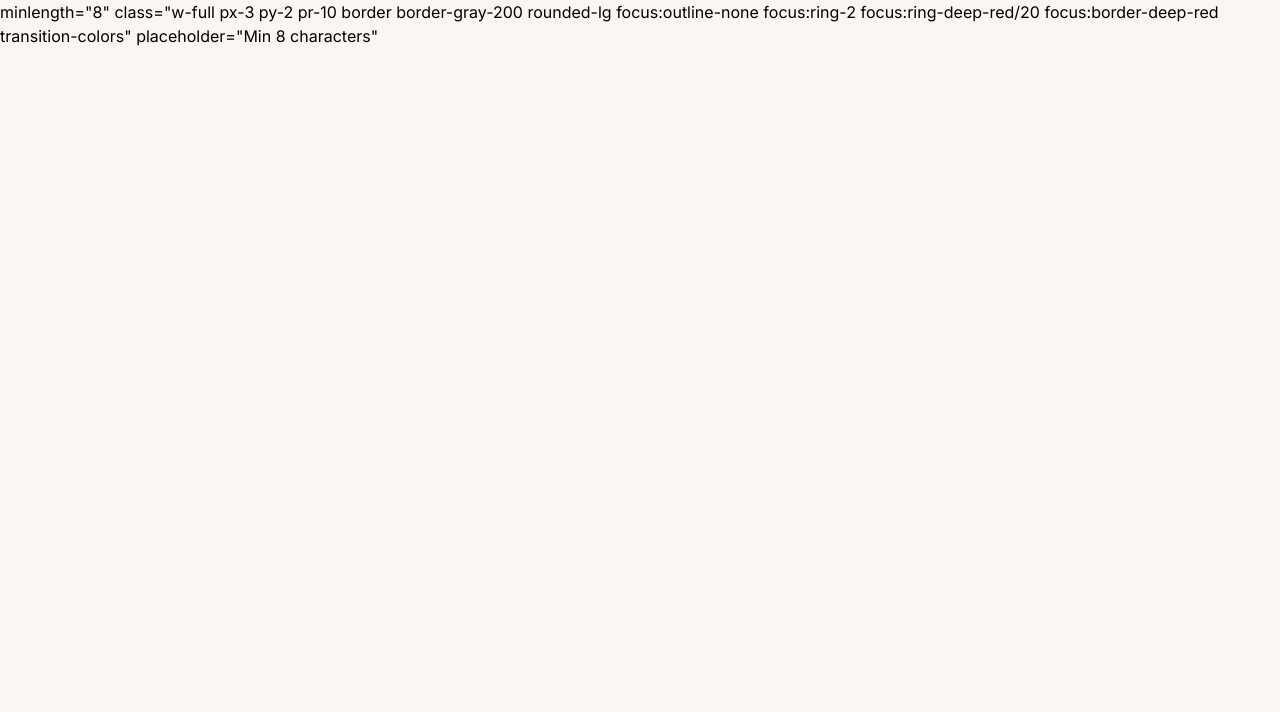
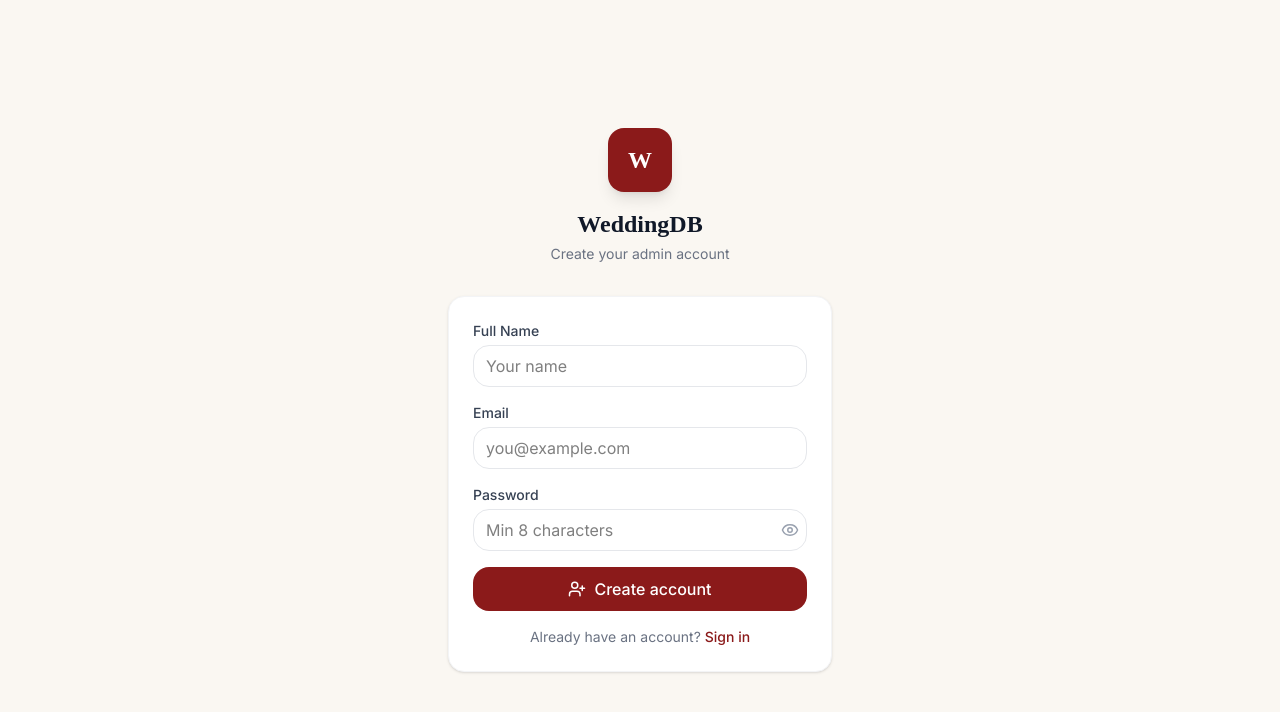
Before and after one commit to DarknessKiller/WeddingDB, a SvelteKit app in the folder frontend/: page /register in a window 1280 px wide. Shown: the top 712 px of the page. Built offline with nearby package versions, Linux system fonts and the light colour scheme.

Commit message:
no-mistakes(review): Fixed 3 findings: CORS max-age header, register minlength 6→8, refresh forcePasswordChange redirect

```diff
--- a/frontend/src/lib/api/client.ts
+++ b/frontend/src/lib/api/client.ts
@@ -1,7 +1,48 @@
-if (data.forcePasswordChange) {
+import { getAuth, setAuth, clearAuth } from '$lib/stores';
+import { setWeddingId } from '$lib/stores/weddingId';
+
+const BASE = '';
+
+export function getAccessToken(): string {
+	const { accessToken } = getAuth();
+	return accessToken ?? '';
+}
+
+export async function apiFetch(path: string, opts: RequestInit = {}): Promise<Response> {
+	const { accessToken } = getAuth();
+	let res = await fetch(`${BASE}${path}`, {
+		...opts,
+		headers: {
+			'Content-Type': 'application/json',
+			...opts.headers,
+			...(accessToken ? { Authorization: `Bearer ${accessToken}` } : {})
+		}
+	});
+
+	// Auto-refresh on 401
+	if (res.status === 401) {
+		const { refreshToken } = getAuth();
+		if (refreshToken) {
+			try {
+				const refreshRes = await fetch(`${BASE}/api/auth/refresh`, {
+					method: 'POST',
+					headers: { 'Content-Type': 'application/json' },
+					body: JSON.stringify({ refreshToken })
+				});
+				if (refreshRes.ok) {
+					const data = await refreshRes.json();
+					if (data.forcePasswordChange) {
 						setAuth(data.accessToken, data.refreshToken, data.role ?? getAuth().role ?? '', data.name ?? getAuth().name ?? '');
 						if (typeof window !== 'undefined') {
 							window.location.href = '/change-password';
 						}
 						return res;
 					}
+					setAuth(data.accessToken, data.refreshToken, data.role ?? getAuth().role ?? '', data.name ?? getAuth().name ?? '');
+					// On refresh, if we have a stored wedding ID keep it
+					res = await fetch(`${BASE}${path}`, {
+						...opts,
+						headers: {
+							'Content-Type': 'application/json',
+							...opts.headers,
+							Authorization: `Bearer ${data.accessToken}`
--- a/frontend/src/routes/register/+page.svelte
+++ b/frontend/src/routes/register/+page.svelte
@@ -1,3 +1,117 @@
-minlength="8"
+<script lang="ts">
+  import { goto } from '$app/navigation';
+  import { addToast } from '$lib/stores';
+  import { Eye, EyeOff, UserPlus } from 'lucide-svelte';
+
+  let name = $state('');
+  let email = $state('');
+  let password = $state('');
+  let showPassword = $state(false);
+  let loading = $state(false);
+
+  async function handleRegister(e: Event) {
+    e.preventDefault();
+    loading = true;
+    try {
+      const res = await fetch('/api/auth/register', {
+        method: 'POST',
+        headers: { 'Content-Type': 'application/json' },
+        body: JSON.stringify({ name, email, password })
+      });
+      if (!res.ok) {
+        const err = await res.json().catch(() => ({ title: 'Registration failed' }));
+        addToast(err.title || 'Registration failed', 'error');
+        return;
+      }
+      addToast('Account created! Please sign in.', 'success');
+      goto('/login', { replaceState: true });
+    } catch {
+      addToast('Network error', 'error');
+    } finally {
+      loading = false;
+    }
+  }
+</script>
+
+<svelte:head><title>Register – WeddingDB</title></svelte:head>
+
+<div class="min-h-screen flex items-center justify-center bg-warm-50 px-4">
+  <div class="w-full max-w-sm">
+    <div class="text-center mb-8">
+      <div class="w-16 h-16 bg-deep-red rounded-2xl flex items-center justify-center mx-auto mb-4 shadow-lg">
+        <span class="text-2xl font-bold text-white font-serif">W</span>
+      </div>
+      <h1 class="text-2xl font-bold text-gray-900 font-serif">WeddingDB</h1>
+      <p class="text-sm text-gray-500 mt-1">Create your admin account</p>
+    </div>
+
+    <form onsubmit={handleRegister} class="bg-white rounded-2xl shadow-sm border border-gray-100 p-6 space-y-4">
+      <div>
+        <label for="name" class="block text-sm font-medium text-gray-700 mb-1">Full Name</label>
+        <input
+          id="name"
+          type="text"
+          bind:value={name}
+          required
+          class="w-full px-3 py-2 border border-gray-200 rounded-lg focus:outline-none focus:ring-2 focus:ring-deep-red/20 focus:border-deep-red transition-colors"
+          placeholder="Your name"
+        />
+      </div>
+
+      <div>
+        <label for="email" class="block text-sm font-medium text-gray-700 mb-1">Email</label>
+        <input
+          id="email"
+          type="email"
+          bind:value={email}
+          required
+          class="w-full px-3 py-2 border border-gray-200 rounded-lg focus:outline-none focus:ring-2 focus:ring-deep-red/20 focus:border-deep-red transition-colors"
+          placeholder="you@example.com"
+        />
+      </div>
+
+      <div>
+        <label for="password" class="block text-sm font-medium text-gray-700 mb-1">Password</label>
+        <div class="relative">
+          <input
+            id="password"
+            type={showPassword ? 'text' : 'password'}
+            bind:value={password}
+            required
+            minlength="8"
             class="w-full px-3 py-2 pr-10 border border-gray-200 rounded-lg focus:outline-none focus:ring-2 focus:ring-deep-red/20 focus:border-deep-red transition-colors"
             placeholder="Min 8 characters"
+          />
+          <button
+            type="button"
+            onclick={() => showPassword = !showPassword}
+            class="absolute right-2 top-1/2 -translate-y-1/2 text-gray-400 hover:text-gray-600"
+          >
+            {#if showPassword}
+              <EyeOff size={18} />
+            {:else}
+              <Eye size={18} />
+            {/if}
+          </button>
+        </div>
+      </div>
+
+      <button
+        type="submit"
+        disabled={loading}
+        class="w-full flex items-center justify-center gap-2 bg-deep-red text-white py-2.5 rounded-lg font-medium hover:bg-deep-red/90 disabled:opacity-50 transition-colors"
+      >
+        {#if loading}
+          <div class="w-4 h-4 border-2 border-white/30 border-t-white rounded-full animate-spin"></div>
+        {:else}
+          <UserPlus size={18} />
+        {/if}
+        {loading ? 'Creating account...' : 'Create account'}
+      </button>
+
+      <p class="text-center text-sm text-gray-500">
+        Already have an account? <a href="/login" class="text-deep-red font-medium hover:underline">Sign in</a>
+      </p>
+    </form>
+  </div>
+</div>
```
Also changed, not shown: 1 other file (tests, documents, lock files or other folders).
